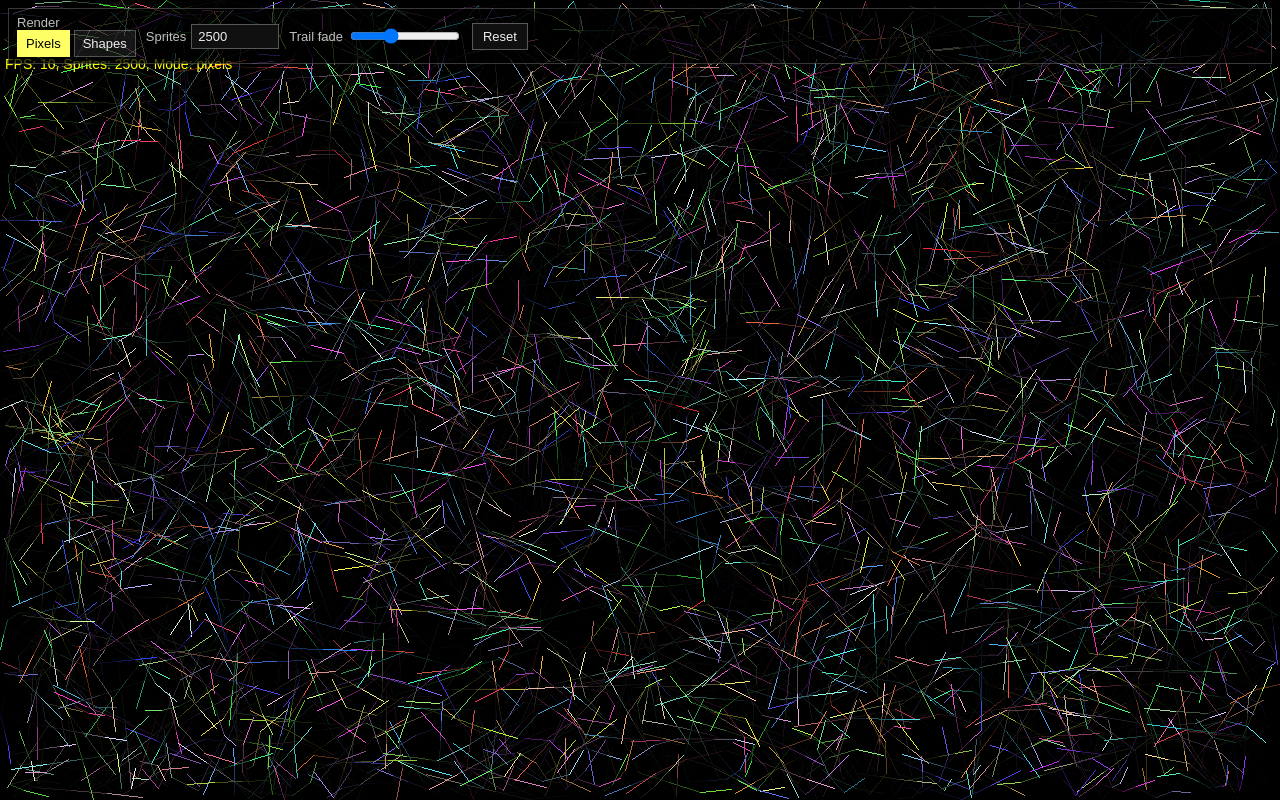
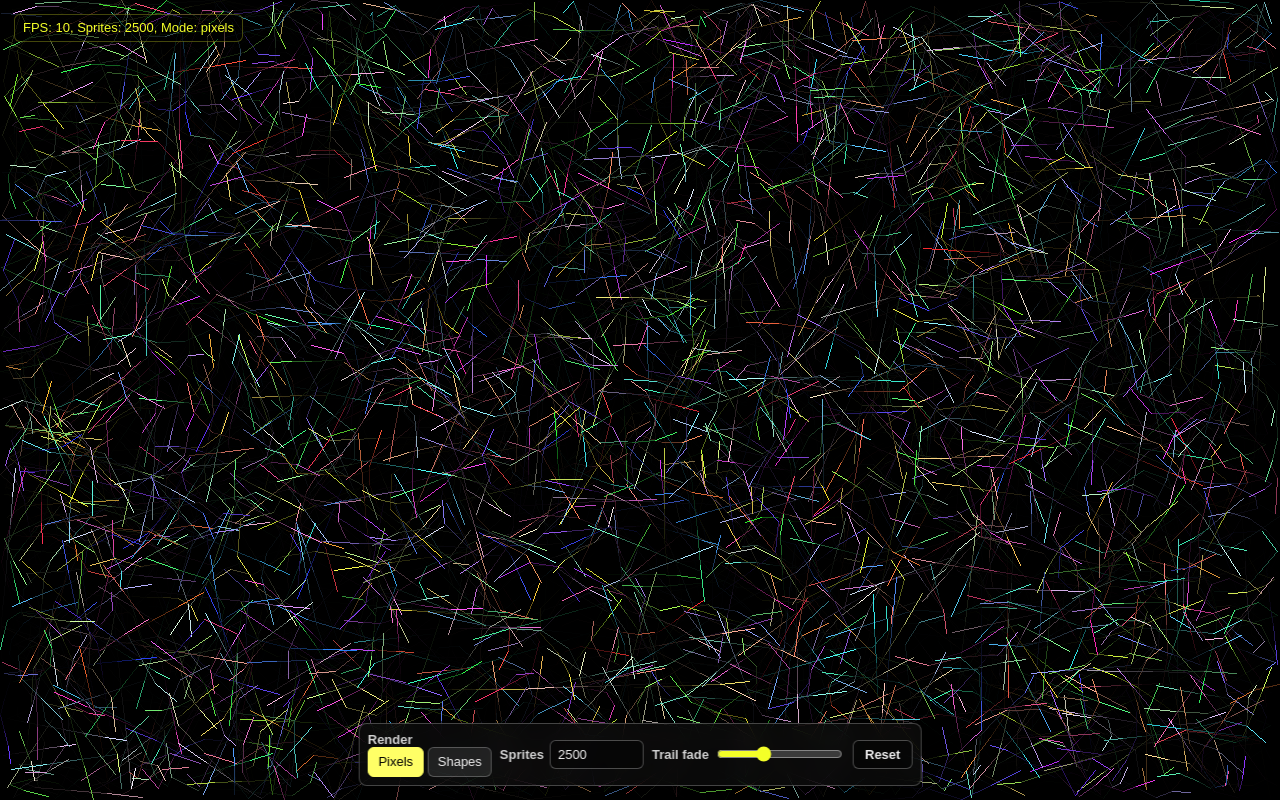
Before and after one commit to vladf1/vladf1.github.io, a website built with Vite: page old-projects/swarm-silverlight/index.html in a window 1280 px wide. Built offline with nearby package versions, Linux system fonts and the light colour scheme; animation ran at ten frames a second.

Commit message:
Improve swarm-silverlight control layout

```diff
--- a/old-projects/swarm-silverlight/src/style.css
+++ b/old-projects/swarm-silverlight/src/style.css
@@ -30,31 +30,43 @@ body {
 
 #spritesText {
   position: absolute;
-  left: 5px;
-  top: 56px;
-  height: 23px;
-  color: yellow;
-  font: 14px Arial, Helvetica, sans-serif;
+  left: 14px;
+  top: 14px;
+  z-index: 3;
+  min-height: 20px;
+  padding: 5px 8px;
+  box-sizing: border-box;
+  color: #f4ff28;
+  background: rgba(0, 0, 0, 0.58);
+  border: 1px solid rgba(244, 255, 40, 0.28);
+  border-radius: 6px;
+  font: 13px/1.2 Arial, Helvetica, sans-serif;
   pointer-events: none;
   white-space: pre;
+  text-shadow: 0 1px 2px black;
 }
 
 #swarmControls {
   position: absolute;
-  top: 8px;
-  left: 8px;
-  right: 8px;
+  left: 50%;
+  bottom: max(14px, env(safe-area-inset-bottom));
   z-index: 2;
   display: flex;
   align-items: center;
-  gap: 10px;
-  min-height: 36px;
-  padding: 6px 8px;
+  justify-content: center;
+  gap: 8px;
+  width: max-content;
+  max-width: calc(100vw - 28px);
+  padding: 8px;
+  transform: translateX(-50%);
   box-sizing: border-box;
   color: #eeeeee;
-  background: rgba(0, 0, 0, 0.7);
-  border: 1px solid rgba(255, 255, 255, 0.22);
-  font: 13px Arial, Helvetica, sans-serif;
+  background: rgba(12, 12, 12, 0.82);
+  border: 1px solid rgba(255, 255, 255, 0.24);
+  border-radius: 8px;
+  box-shadow: 0 12px 34px rgba(0, 0, 0, 0.45);
+  backdrop-filter: blur(10px);
+  font: 13px/1.2 Arial, Helvetica, sans-serif;
 }
 
 #swarmControls fieldset {
@@ -69,14 +81,15 @@ body {
 #swarmControls legend {
   margin-right: 4px;
   padding: 0;
-  color: #bfbfbf;
+  color: #d2d2d2;
+  font-weight: 700;
 }
 
 .mode-option,
 .control-field {
   display: inline-flex;
   align-items: center;
-  gap: 5px;
+  gap: 6px;
   white-space: nowrap;
 }
 
@@ -87,12 +100,24 @@ body {
 }
 
 .mode-option span {
-  min-width: 48px;
-  padding: 5px 8px;
+  min-width: 56px;
+  padding: 6px 9px;
   box-sizing: border-box;
-  border: 1px solid rgba(255, 255, 255, 0.26);
-  background: rgba(255, 255, 255, 0.08);
+  border: 1px solid rgba(255, 255, 255, 0.24);
+  border-radius: 6px;
+  background: rgba(255, 255, 255, 0.09);
   text-align: center;
+  cursor: pointer;
+  transition:
+    background 120ms ease,
+    border-color 120ms ease,
+    color 120ms ease;
+}
+
+.mode-option span:hover,
+#swarmControls button:hover {
+  border-color: rgba(255, 255, 255, 0.45);
+  background: rgba(255, 255, 255, 0.16);
 }
 
 .mode-option input:checked + span {
@@ -102,36 +127,48 @@ body {
 }
 
 .control-field span {
-  color: #bfbfbf;
+  color: #d2d2d2;
+  font-weight: 700;
 }
 
 .control-field input[type="number"] {
-  width: 74px;
-  padding: 4px 6px;
+  width: 78px;
+  padding: 6px 7px;
   color: #eeeeee;
-  background: #101010;
-  border: 1px solid rgba(255, 255, 255, 0.3);
+  background: rgba(0, 0, 0, 0.38);
+  border: 1px solid rgba(255, 255, 255, 0.28);
+  border-radius: 6px;
   font: inherit;
 }
 
 .control-field input[type="range"] {
-  width: 110px;
+  width: 126px;
+  accent-color: #f4ff28;
 }
 
 #swarmControls button {
-  padding: 5px 10px;
+  padding: 6px 11px;
   color: #eeeeee;
-  background: #101010;
-  border: 1px solid rgba(255, 255, 255, 0.3);
+  background: rgba(0, 0, 0, 0.38);
+  border: 1px solid rgba(255, 255, 255, 0.28);
+  border-radius: 6px;
   font: inherit;
+  font-weight: 700;
+  cursor: pointer;
 }
 
 @media (max-width: 640px) {
   #swarmControls {
     flex-wrap: wrap;
+    justify-content: flex-start;
+    width: calc(100vw - 28px);
   }
 
-  #spritesText {
-    top: 94px;
+  #swarmControls fieldset {
+    flex: 1 1 100%;
+  }
+
+  .control-field input[type="range"] {
+    width: min(130px, 34vw);
   }
 }
```
